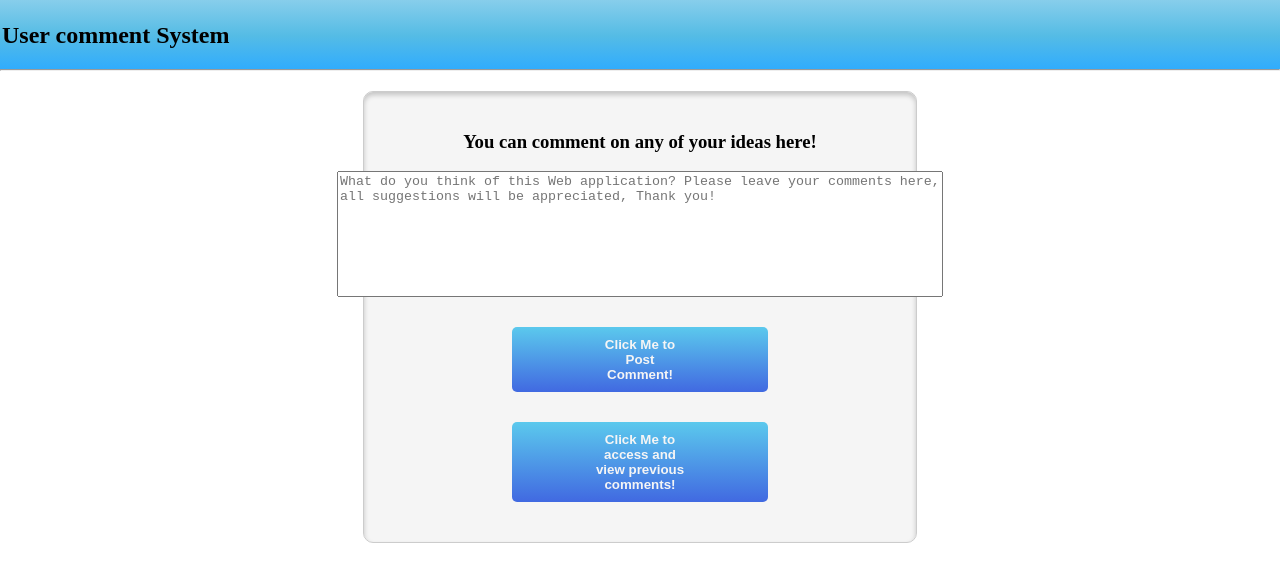
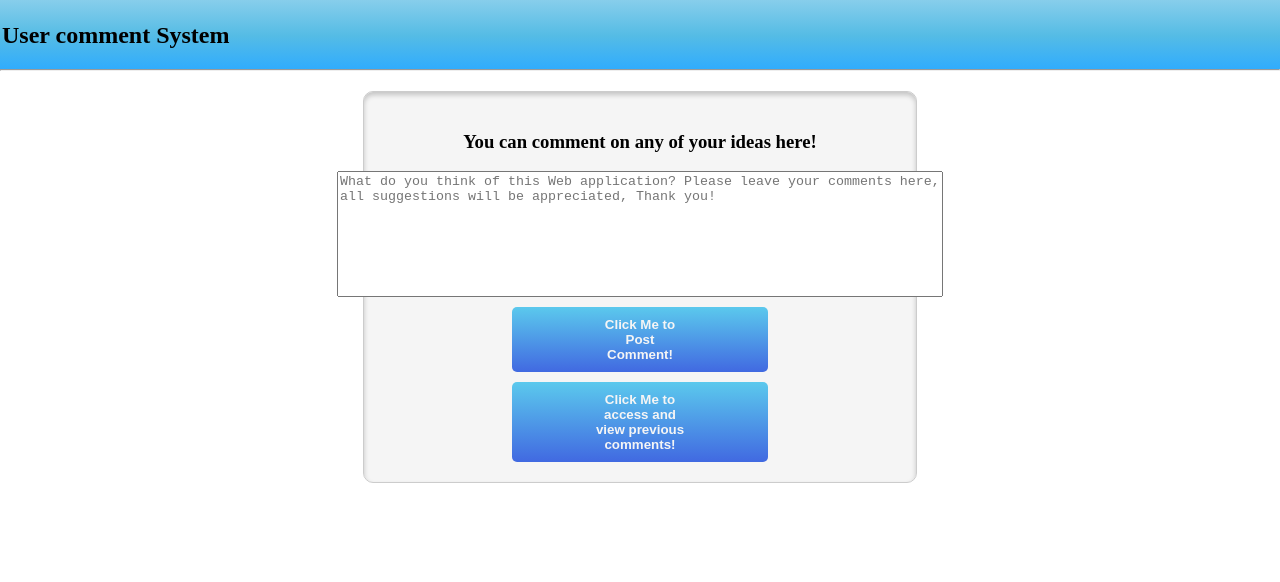
Before and after one commit to ChenBozhi789/WEB504-Assessment-2, a plain HTML site: page Part 3 End-User Comments System/End-User Comments System.html in a window 1280 px wide. Drawn offline with Linux system fonts and the light colour scheme; no server answers.

Commit message:
delete some code in css

```diff
--- a/Part 3 End-User Comments System/End-User Comments System.css
+++ b/Part 3 End-User Comments System/End-User Comments System.css
@@ -65,10 +65,6 @@ button:active {
     box-shadow: inset 0 3px 5px rgba(0, 0, 0, 0.2);
 }
 
-textarea, button {
-    margin-bottom: 20px;
-}
-
 ul {
     list-style-type: none;
 }
```
